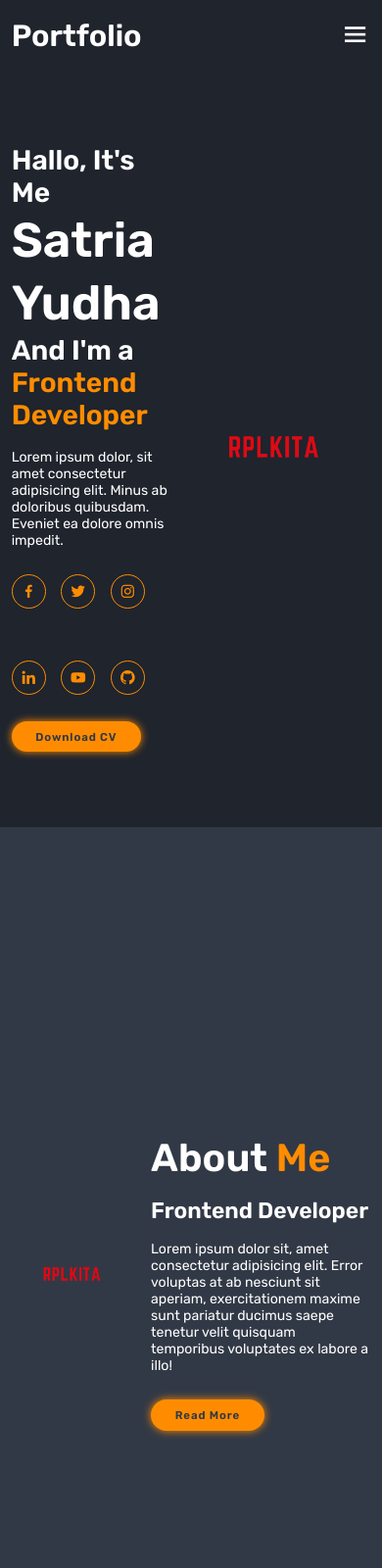
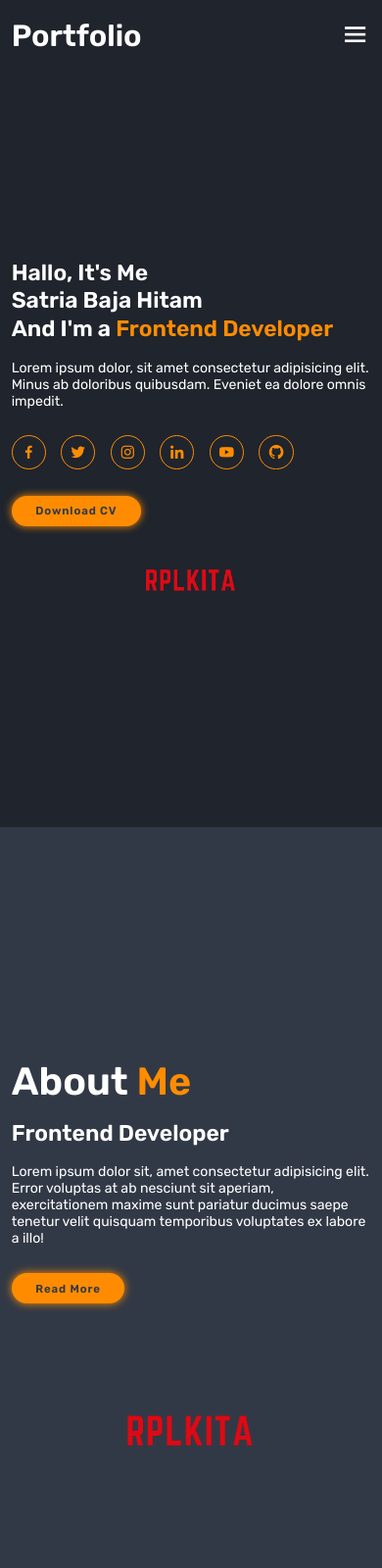
Before and after one commit to rplkita/rplkita.github.io, a plain HTML site: page index.html in a window 390 px wide. Shown: the top 1600 px of the page at 98% size. Drawn offline with nearby package versions, Linux system fonts and the light colour scheme.

Commit message:
mengganti nama awal Satria Baja Hitam

```diff
--- a/asset/css/style.css
+++ b/asset/css/style.css
@@ -422,4 +422,34 @@ span {
         font-size: 2rem;
         margin: 3rem 0;
     }
+
+    .home {
+        flex-direction: column;
+    }
+
+    .home-content h3 {
+        font-size: 2.6rem;
+    }
+
+    .home-content h1 {
+        font-size: 2.6rem;
+    }
+
+    .home-img mg {
+        width: 70vw;
+        margin-top: 4rem;
+    }
+
+    .about {
+        flex-direction: column-reverse;
+    }
+
+    .about img {
+        width: 70vw;
+        margin-top: 4rem;
+    }
+
+    .services h2 {
+        margin-bottom: 3rem;
+    }
 }
--- a/asset/js/main.js
+++ b/asset/js/main.js
@@ -33,4 +33,12 @@ window.onscroll = () => {
     let header = document.querySelectorAll('header');
 
     header.classList.toggle('sticky', window.scrollY > 100);
+
+
+    // remove
+    menuIcon.classList.toggle ('bx-x');
+    navbar.classList.toggle ('active');
+
+
+
 };
--- a/index.html
+++ b/index.html
@@ -29,7 +29,7 @@
     <section class="home" id="home">
         <div class="home-content">
             <h3>Hallo, It's Me</h3>
-            <h1>Satria Yudha</h1>
+            <h1>Satria Baja Hitam</h1>
             <h3>And I'm a <span>Frontend Developer</span></h3>
             <p>Lorem ipsum dolor, sit amet consectetur adipisicing elit. Minus ab doloribus quibusdam. Eveniet ea dolore omnis impedit.</p>
             <div class="social-media">
```
